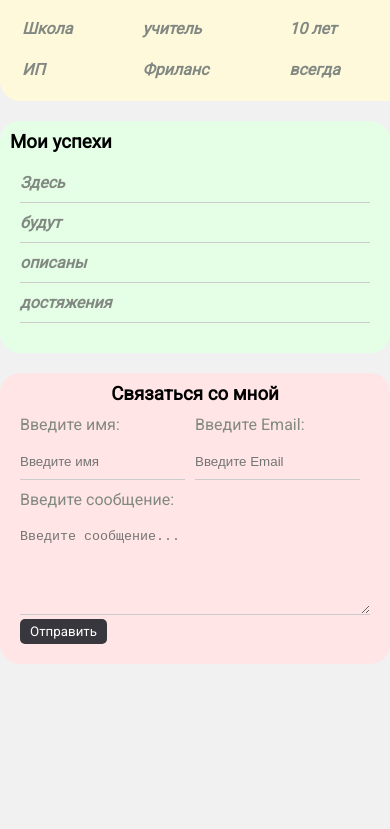
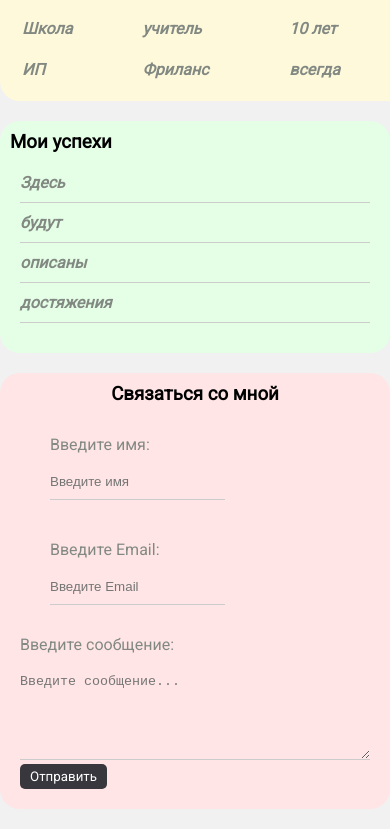
Before and after one commit to Nnnata/rezume, a plain HTML site: page index.html in a window 390 px wide. Shown: the part 889-1718 px from the top of the page. Before the commit the page ends 1573 px from the top, so only its background shows below. Drawn offline with Linux system fonts and the light colour scheme.

Commit message:
Add files via upload

```diff
--- a/styles.css
+++ b/styles.css
@@ -194,6 +194,25 @@ ol,ul {
     width: 50%;
 
 }
+@media (max-width: 410px) {
+    .form-row {
+        margin-bottom:  20px;
+
+         display: block;
+    }
+    .form-row .form-group {
+         display:block;
+       padding: 10px;
+       margin: 20px;
+
+        width: 50%;
+
+    }
+
+
+
+
+   }/*   */
 /* .form-row .form-group {
     display: inline-block;
     margin-right: 20px;
```
